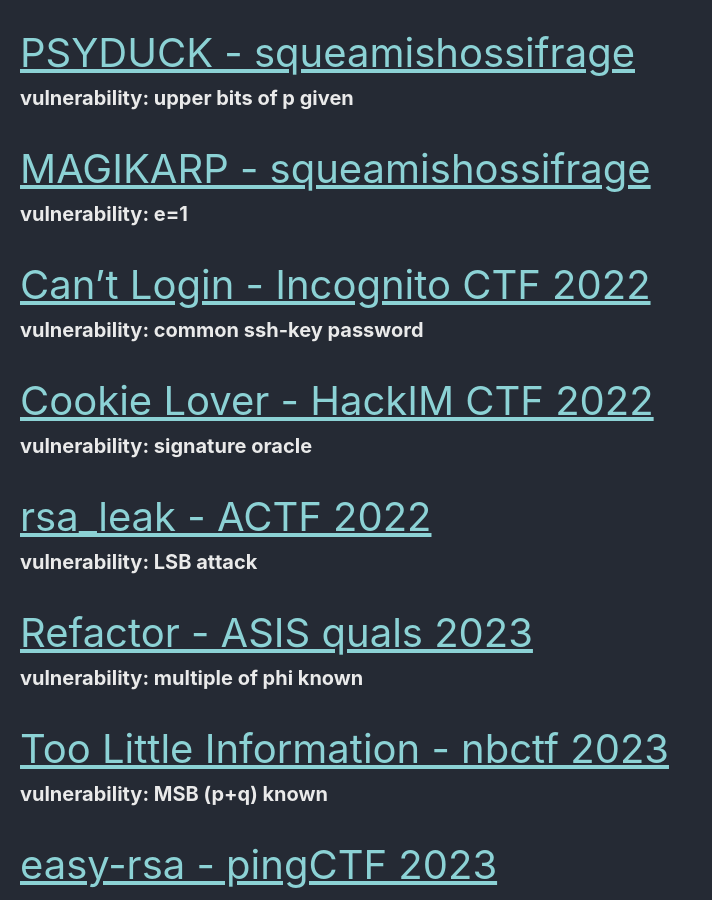
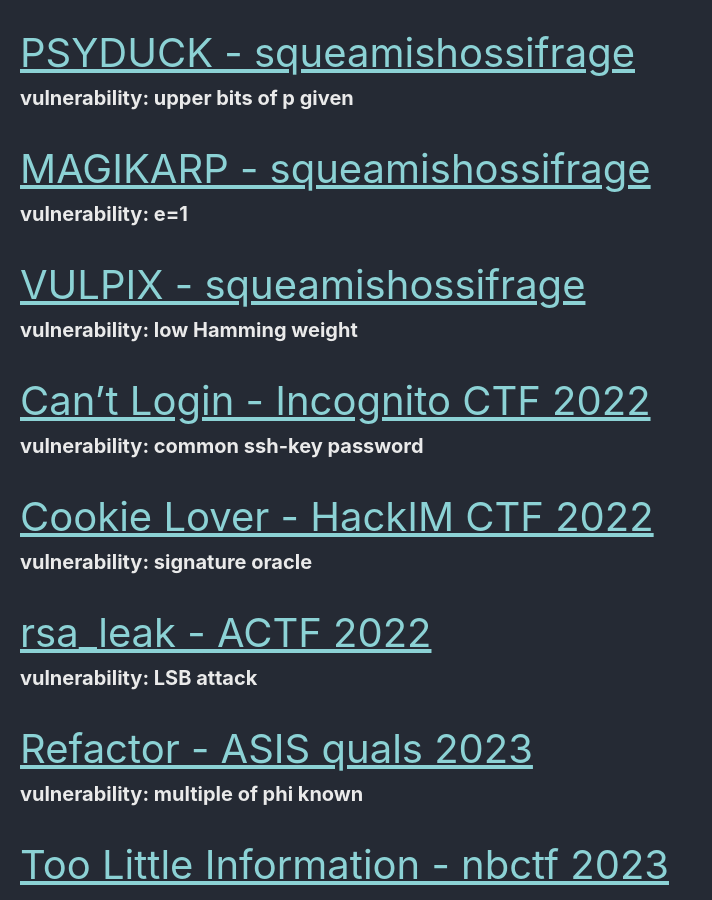
Before and after one commit to Connor-McCartney/Connor-McCartney.github.io, a Jekyll site: the page built from _pages/cryptography/rsa/rsa.md, in a window 1280 px wide and 900 px high, scrolled down 1109 px. Shown: the whole window, without its empty margins (0-712 px from the left). Built offline with Jekyll 4.4.1, drawn with Linux system fonts in a browser that asks for light colours; cached includes are drawn as plain includes.

Commit message:
Update rsa.md

```diff
--- a/_pages/cryptography/rsa/rsa.md
+++ b/_pages/cryptography/rsa/rsa.md
@@ -46,6 +46,10 @@ __vulnerability: upper bits of p given__
 __vulnerability: e=1__
 
 
+<span style="font-size:2em;">   [VULPIX - squeamishossifrage](/cryptography/rsa/VULPIX-squeamishossifrage)       </span> <br>
+__vulnerability: low Hamming weight__
+
+
 <span style="font-size:2em;">   [Can't Login - Incognito CTF 2022](/cryptography/rsa/can't-login-ICTF-2022)       </span> <br>
 __vulnerability: common ssh-key password__
 
```
